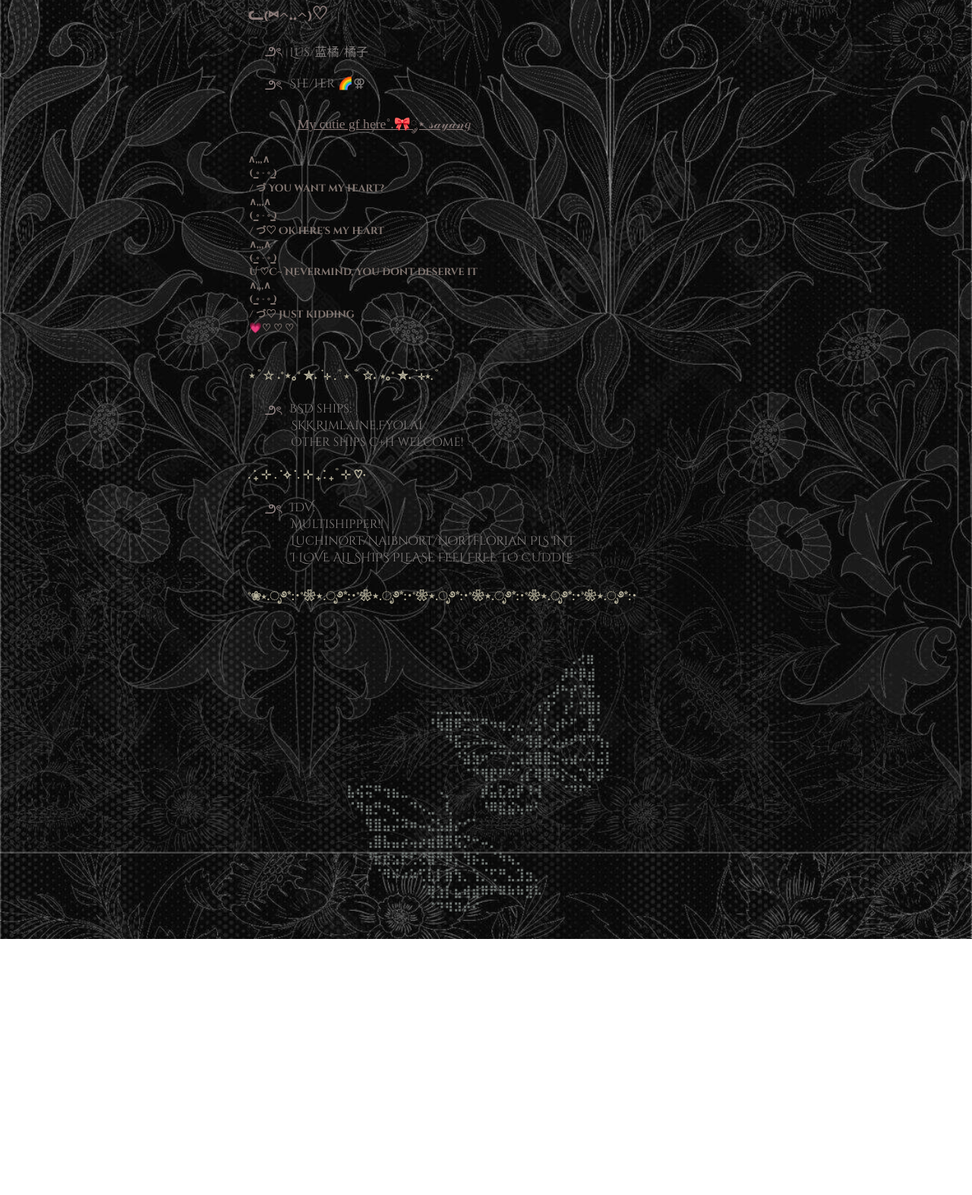
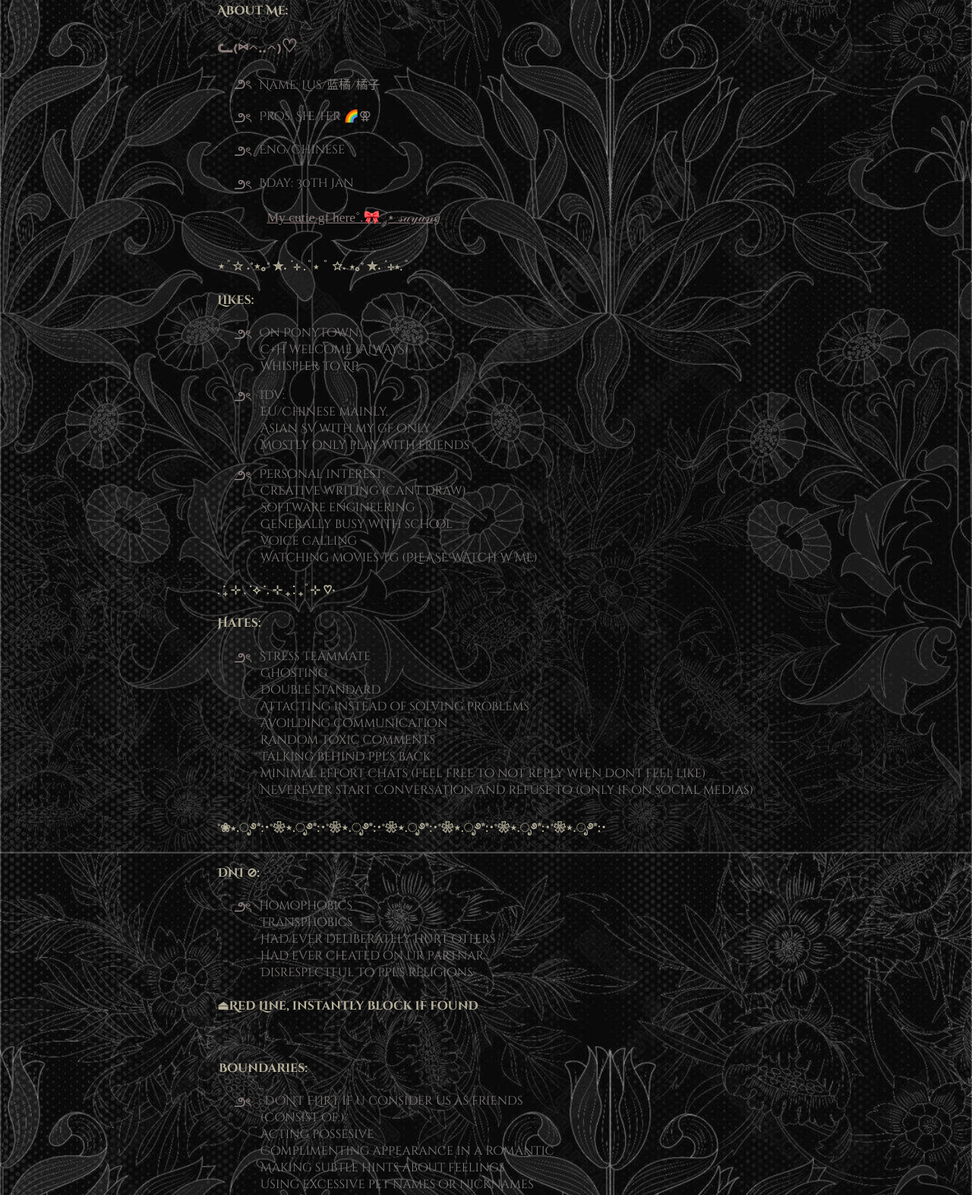
Before and after one commit to LussssSun/ponytownprofile, a plain HTML site: page index.html in a window 1280 px wide. Shown: the part 312-1885 px from the top of the page at 76% size. Before the commit the page ends 1548 px from the top, so only its background shows below. Drawn offline with Linux system fonts and the light colour scheme; a web font is replaced by a local one.

Commit message:
Update index.html

```diff
--- a/index.html
+++ b/index.html
@@ -6,6 +6,7 @@
     <meta http-equiv="X-UA-Compatible" content="ie=edge" />
 
     <link rel="stylesheet"href="https://fonts.googleapis.com/css?family=Sofia"/>
+    <link href="https://fonts.googleapis.com/css2?family=Playball&display=swap" rel="stylesheet">
     <link rel="stylesheet"href="https://fonts.googleapis.com/css2?family=Cinzel+Decorative:wght@400;700&display=swap"/>
     <link rel="stylesheet"href="https://fonts.googleapis.com/css?family=Sofia&effect=neon|outline|emboss|shadow-multiple"/>
     <link rel="stylesheet"href="https://fonts.googleapis.com/css2?family=Dancing+Script:wght@400..700&display=swap" />
@@ -13,50 +14,94 @@
     <title>myptpage</title>
     <link rel="stylesheet" href="styles.css" />
   </head>
+  <body>
     <div class="align">
-        <body>
-    <h2 class="border">════════════════════════════════════<br>
-      ✦ . 　⁺ 　 . ✦ . 　⁺ 　 . ✦ . 　⁺ 　 . ✦ . 　⁺ 　 . ✦ . 　⁺ 　 . ✦ . 　<br>
-      ︶⊹︶︶୨୧︶︶⊹︶︶⊹︶︶୨୧︶︶⊹</h2>
+      <h2 class="border">════════════════════════════════════<br>
+        ✦ . 　⁺ 　 . ✦ . 　⁺ 　 . ✦ . 　⁺ 　 . ✦ . 　⁺ 　 . ✦ . 　⁺ 　 . ✦ . 　<br>
+        ︶⊹︶︶୨୧︶︶⊹︶︶⊹︶︶୨୧︶︶⊹
+      </h2>
       <h1 class="font-effect-outline">ཧWelcome to my profile!!!༒𓂃 ࣪˖ ִֶָ𐀔</h1>
-      <h4>. ݁₊ ⊹𐙚𐙚𓏵𓏵𓏵𓏵⟡𐙚𓏵𓏵₊˚⊹𝜗𝜚⋅˚₊‧𓏵𓏵𐙚⟡𓏵𓏵𓏵𓏵𐙚𐙚⊹ ₊. </h4>
+
+      <h4 class="line">. ݁₊ ⊹𐙚𐙚𓏵𓏵𓏵𓏵⟡𐙚𓏵𓏵₊˚⊹𝜗𝜚⋅˚₊‧𓏵𓏵𐙚⟡𓏵𓏵𓏵𓏵𐙚𐙚⊹ ₊.<br>
+      </h4>
+      <h4 class="subtitle">
+        About Me:
+      </h4>
       <h2>ᓚ₍⑅^..^₎♡</h2>
-      <p class="decoration">Lus/蓝橘/橘子
+      <p class="decoration"> Name: Lus/蓝橘/橘子
       </p>
-      <p class="decoration"> She/her 🌈⚢<br>
+      <p class="decoration">Pros: She/her 🌈⚢<br>
         <p/>
+        <p class="decoration">Eng/Chinese</p>
+        <p class="decoration">Bday: 30th Jan</p>
         <a class="link" href="https://www.patreon.com/profile/creators?u=180564638" target="_blank">My cutie gf here˚.🎀༘⋆ 𝓈𝒶𝓎𝒶𝓃𝑔</a>
-        <h5>  ∧,,,∧<br>
-          (  ̳• · • ̳)<br>
-          /    づ You want my heart?<br>
-            ∧,,,∧<br>
-          (  ̳• · • ̳)<br>
-          /    づ♡ Ok here's my heart<br>
-            ∧,,,∧<br>
-          (  ̳• · • ̳)<br>
-          U ♡C~   Nevermind, you dont deserve it<br>
-            ∧,,,∧<br>
-          (  ̳• · • ̳)<br>
-          /    づ♡ just kidding<br>
-          💗♡ ♡ ♡<br>
-        </h>
-      <h4>⋆˚☆ ˖°⋆｡° ✮˖ ࣪ ⊹ .˚⋆ ˚ ☆˖ ⋆｡° ✮˖ ࣪ ⊹⋆.˚</h4>
+        <h4 class="line">⋆˚☆ ˖°⋆｡° ✮˖ ࣪ ⊹ .˚⋆ ˚ ☆˖ ⋆｡° ✮˖ ࣪ ⊹⋆.˚
+          <h4 class="subtitle">Likes:</h4>
+      </h4>
       <p class="decoration">
-            BSD ships:<br>
-           SKK,Rimlaine,Fyolai<br>
-           Other ships C+H welcome!<br>
+        On PonyTown:<br>
+        C+H welcome (ALWAYS)<br>
+         Whispher to RP<br>
       </p>
-      <h4> . ݁₊ ⊹ . ݁ ⟡ ݁ . ⊹ ₊ ݁. ₊˚⊹ ♡⋅</h4>
       <p class="decoration">
-          IDV:<br>
-          Multishipper!!<br>
-          Luchinort/Naibnort/Nortflorian PLS INT<br>
-        I LOVE ALL SHIPS PLEASE FEEL FREE TO CUDDLE<br>
+        IDV:<br>
+        EU/Chinese mainly,<br>
+        Asian SV with my gf only<br>
+        Mostly only play with friends<br>
+      </p>
+      <p class="decoration">
+        Personal interest:<br>
+        Creative writing (Cant draw)<br>
+        Software engineering<br>
+        Generally busy with school<br>
+        voice calling<br>
+        Watching movies tg (PLEASE WATCH W ME)
+      </p>
+      <h4 class="line"> . ݁₊ ⊹ . ݁ ⟡ ݁ . ⊹ ₊ ݁. ₊˚⊹ ♡⋅
+        <h4 class="subtitle">Hates:</h4>
+      </h4>
+      <p class="decoration">
+        Stress teammate<br>
+        Ghosting<br>
+        Double standard<br>
+        Attacting instead of solving problems<br>
+        Avoilding communication<br>
+        Random toxic comments<br>
+        Talking behind ppl's back<br>
+        Minimal effort chats (Feel free to not reply when dont feel like)<br>
+        Neverever start conversation and refuse to (Only if on social medias)<br>
 
-        <h4>°❀⋆.ೃ࿔*:･°❀⋆.ೃ࿔*:･°❀⋆.ೃ࿔*:･°❀⋆.ೃ࿔*:･°❀⋆.ೃ࿔*:･°❀⋆.ೃ࿔*:･°❀⋆.ೃ࿔*:･<br>
-        <br>
+        <h4 class="line">°❀⋆.ೃ࿔*:･°❀⋆.ೃ࿔*:･°❀⋆.ೃ࿔*:･°❀⋆.ೃ࿔*:･°❀⋆.ೃ࿔*:･°❀⋆.ೃ࿔*:･°❀⋆.ೃ࿔*:･<br>
         </h4>
+        <h4 class="emphasis"> DNI ⊘:</h4>
+        <p class="decoration">
+            Homophobics<br>
+            Transphobics<br>
+            Had ever deliberately hurt others<br>
+            Had ever cheated on ur partnar<br>
+            Disrespectful to ppl's religions<br>
+        <h4 class="emphasis">
+              ⏏Red Line, instantly block if found<br>
+              <br>
+              <br>
+
       </p>
+
+        Boundaries:
+      </h4>
+      <p class="decoration">:
+        DONT FLIRT if u consider us as friends<br>
+        (Consist of:)<br>
+        Acting possesive<br>
+        Complimenting appearance in a romantic<br>
+        Making subtle hints about feelings<br>
+        Using excessive pet names or nicknames<br>
+        <p class="decoration">:
+          Currently in relationship, <BR>PLEASE DONT FLIRT NO MATTER HOW<BR>Unless ur name is Lin
+          </p>
+          <h4 class="line"> ◣─────•~❉✿❉~•─────◢
+            </h4>
+
       <h4 class="dark">
         ⠀⠀⠀⠀⠀⠀⠀⠀⠀⠀⠀⠀⠀⠀⠀⠀⠀⠀⠀⠀⠀⠀⠀⠀⠀⢀⢔⣶⠀⠀<br>
         ⠀⠀⠀⠀⠀⠀⠀⠀⠀⠀⠀⠀⠀⠀⠀⠀⠀⠀⠀⠀⠀⠀⠀⠀⡼⠗⡿⣾⠀⠀<br>
@@ -75,6 +120,8 @@
 ⠀⠀⠀⠀⠀⠀⠀⠀⠈⢿⣱⡇⣦⢾⣾⠿⠟⠿⠷⠷⣻⠧⠀⠀⠀⠀⠀⠀⠀⠀<br>
 ⠀⠀⠀⠀⠀⠀⠀⠀⠀⠈⠙⠻⠽⠞⠊⠀⠀⠀⠀⠀⠀⠀⠀⠀⠀<br>
       </h4>
+      <h4 class="line_">Thank you for reading◣─────•~❉✿❉~•─────◢
+      </h4>
     </div>
   </body>
 </html>
```
